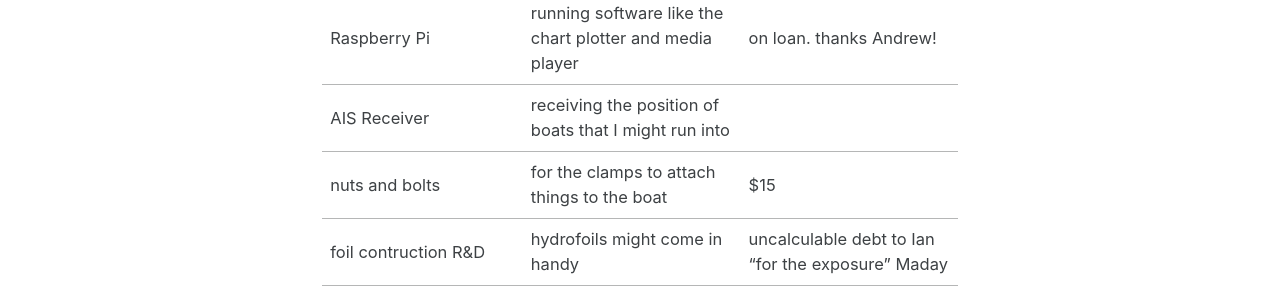
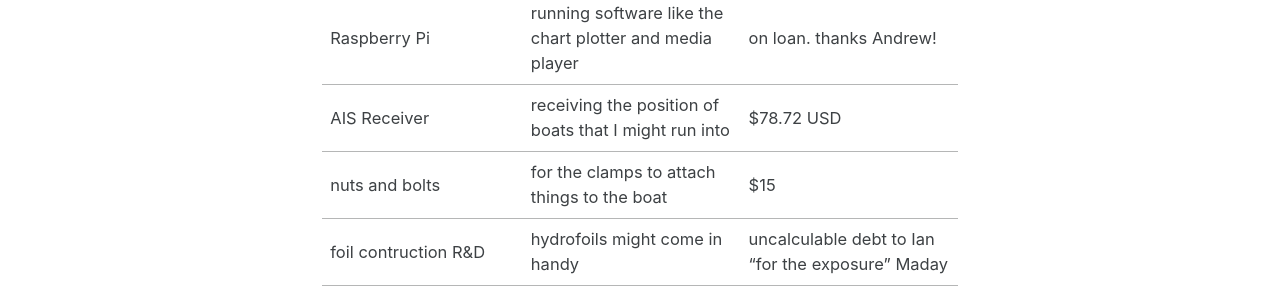
Before and after one commit to motiveNation/motiveNation.github.io, a Jekyll site: the page built from _posts/2023-03-17-running-list-of-costs.md, in a window 1280 px wide. Shown: the part 364-662 px from the top of the page. Built offline with Jekyll 4.4.1, drawn with Linux system fonts in a browser that asks for light colours; cached includes are drawn as plain includes.

```diff
--- a/_posts/2023-03-17-running-list-of-costs.md
+++ b/_posts/2023-03-17-running-list-of-costs.md
@@ -10,11 +10,11 @@ author: "Christian Nally"
 
 I'll keep a running tab of costs here.
 
-| Item         | Use | Price       |
-| ------------ | ----------- | ----------- |
-| Hobie 16     | floatation | on loan. thanks Chris! |
+| Item         | Use                    | Price                  |
+| ------------ | ---------------------- | ---------------------- |
+| Hobie 16     | floatation             | on loan. thanks Chris! |
 | Raspberry Pi | running software like the chart plotter and media player | on loan. thanks Andrew! |
-| AIS Receiver | receiving the position of boats that I might run into | |
+| AIS Receiver | receiving the position of boats that I might run into | $78.72 USD |
 | nuts and bolts | for the clamps to attach things to the boat | $15 |
 | foil contruction R&D | hydrofoils might come in handy | uncalculable debt to Ian "for the exposure" Maday |
 | Dry Suit | | |
```
